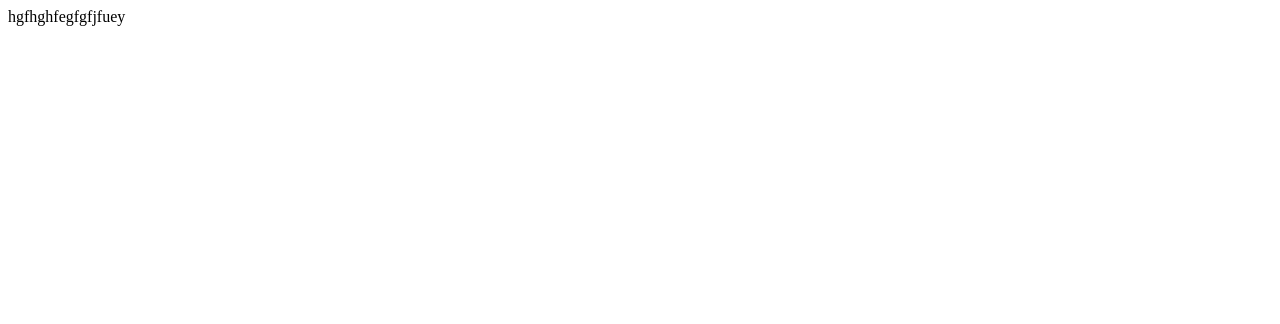
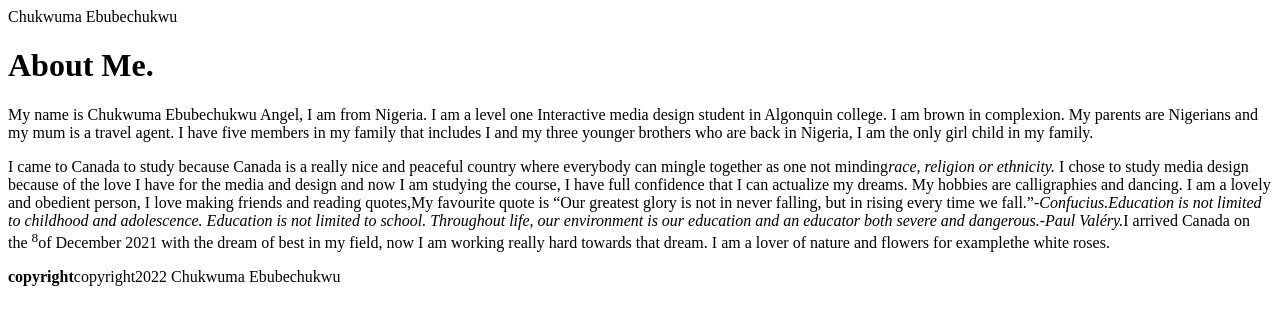
Before and after one commit to chuk0009/chuk0009.github.io, a plain HTML site: page html-assignment/index.html in a window 1280 px wide. Drawn offline with Linux system fonts and the light colour scheme.

Commit message:
HTML assigment week3

```diff
--- a/html-assignment/index.html
+++ b/html-assignment/index.html
@@ -7,7 +7,13 @@
     <title>HTML ASSIGNMENT</title>
 </head>
 <body>
-    <header>hgfhghfegfgfjfuey</header>
+    <header>Chukwuma Ebubechukwu</header>
+    <h1>About Me.</h1>
+     <p>My name is Chukwuma Ebubechukwu Angel, I am from Nigeria. I am a level one Interactive media design student in Algonquin college. I am brown in complexion. My parents are Nigerians and my mum is a travel agent. I have five members in my family that includes I and my three younger brothers who are back in Nigeria, I am the only girl child in my family. </p>
+     <p> I came to Canada to study because Canada is a really nice and peaceful country where everybody can mingle together as one not minding<em>race, religion or ethnicity.</em> I chose to study media design because of the love I have for the media and design and now I am studying the course, I have full confidence that I can actualize my dreams. My hobbies are calligraphies and dancing. I am a lovely and obedient person, I love making friends and reading quotes,My favourite quote is <q>Our greatest glory is not in never falling, but in rising every time we fall.</q>-<cite>Confucius.</cite><cite>Education is not limited to childhood and adolescence. Education is not limited to school. Throughout life, our environment is our education and an educator both severe and dangerous.</cite>-<cite>Paul Valéry.</cite>I arrived Canada on the <sup>8</sup>of December 2021 with the dream of best in my field, now I am working really hard towards that dream. I am a lover of nature and flowers <abbr>for example</abbr>the white roses. </p>
+
+     <footer><strong>copyright</strong><abbr>copyright</abbr>2022 Chukwuma Ebubechukwu</footer>
+
 
 
 </body>
```
